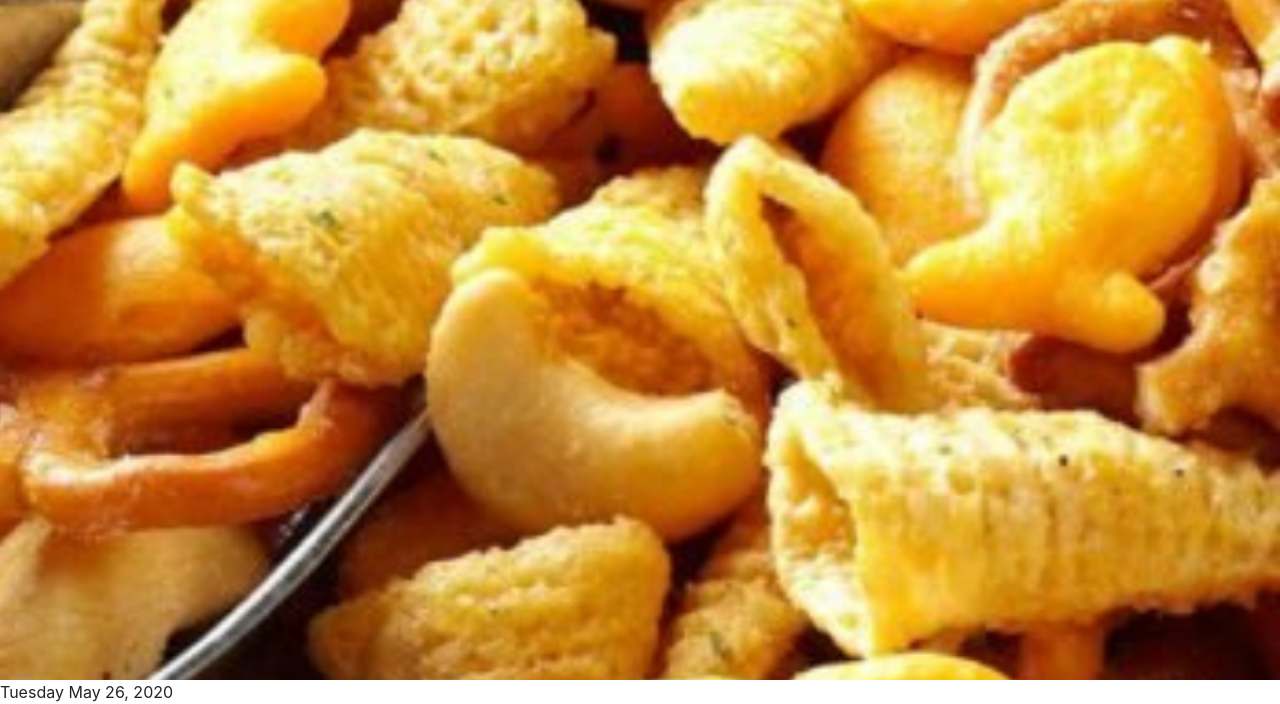
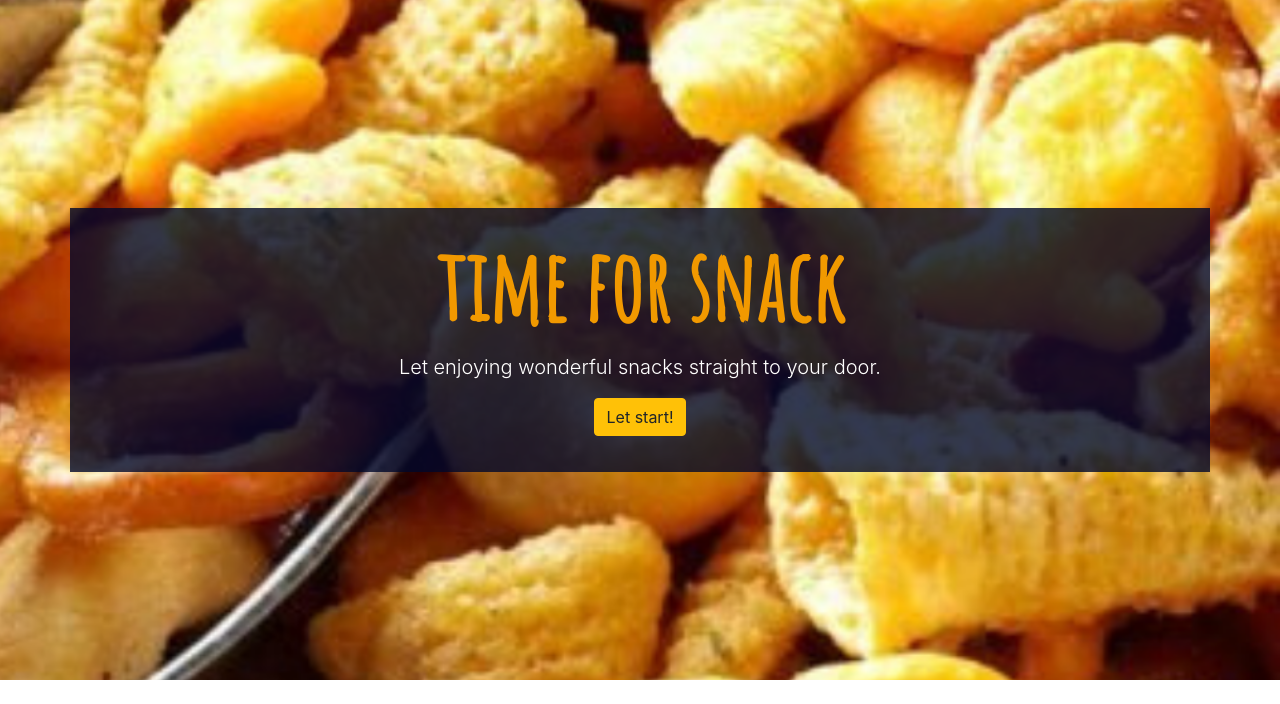
Before and after one commit to Jen304/Snacky, a PHP site: page / in a window 1280 px wide. Shown: the part 96-800 px from the top of the page. Run offline with PHP 8.4, Linux system fonts and the light colour scheme.

Commit message:
update banner in the index

```diff
--- a/css/general.css
+++ b/css/style.css
@@ -1,8 +1,9 @@
+/* General */
 html, body{
     padding: 0;
     margin: 0;
 }
-
+/* Style the banner */
 #banner{
     background-image: url("../images/banner.png");
     background-color: #cccccc;
@@ -12,5 +13,16 @@ html, body{
     background-size: cover;
     min-height: 85vh;
     margin-top: -16px;
+    position: relative;
+}
 
+#greeting-quote{
+    background-color: rgba(1, 8, 43, 0.8) !important;
+    padding: 20px;
+    text-align: center;
 }
+#greeting-quote h1{
+    color: #f19900;
+    font-family: 'Amatic SC', cursive;
+    font-weight: bold;
+}
--- a/footer.php
+++ b/footer.php
@@ -1,9 +1,3 @@
-<?php
-
-print date('l F j, Y');
-
-?>
-
 </body>
 
 </html>
--- a/header.php
+++ b/header.php
@@ -6,11 +6,16 @@
     <link rel="shortcut icon" type="image/jpg" href="images/favicon.png" />
     <meta name="viewport" content="width=device-width, initial-scale=1.0">
     <title>Snacky</title>
+    <!-- embed icon -->
     <link href="https://fonts.googleapis.com/icon?family=Material+Icons" rel="stylesheet">
-
+    <!-- embed bootstrap -->
     <link rel="stylesheet" href="https://stackpath.bootstrapcdn.com/bootstrap/4.5.0/css/bootstrap.min.css"
         integrity="sha384-9aIt2nRpC12Uk9gS9baDl411NQApFmC26EwAOH8WgZl5MYYxFfc+NcPb1dKGj7Sk" crossorigin="anonymous">
-    <link rel="stylesheet" href="css/general.css">
+    <!-- embed google font for banner -->
+    <link href="https://fonts.googleapis.com/css2?family=Amatic+SC&display=swap" rel="stylesheet">
+    <!-- embed css file from local repo -->
+    <link rel="stylesheet" href="css/style.css">
+    <!-- embed jquery -->
     <script src="https://code.jquery.com/jquery-3.5.1.slim.min.js"
         integrity="sha384-DfXdz2htPH0lsSSs5nCTpuj/zy4C+OGpamoFVy38MVBnE+IbbVYUew+OrCXaRkfj" crossorigin="anonymous">
     </script>
--- a/index.php
+++ b/index.php
@@ -15,8 +15,6 @@ include('header.php');
         <div class="nav-item">
             <a class="nav-link text-dark" href="#">Login</a>
         </div>
-
-
     </div>
 
     <span class="material-icons">
@@ -25,8 +23,12 @@ include('header.php');
 
 </nav>
 
-<div id="banner" class="container-fluid">
-
+<div id="banner" class="container-fluid d-flex align-items-center">
+    <div id="greeting-quote" class="container">
+        <h1 class="display-1">time for snack</h1>
+        <p class="text-white lead">Let enjoying wonderful snacks straight to your door.</p>
+        <button type="button" class="btn btn-warning mb-3">Let start!</button>
+    </div>
 </div>
 
 <?php
```
